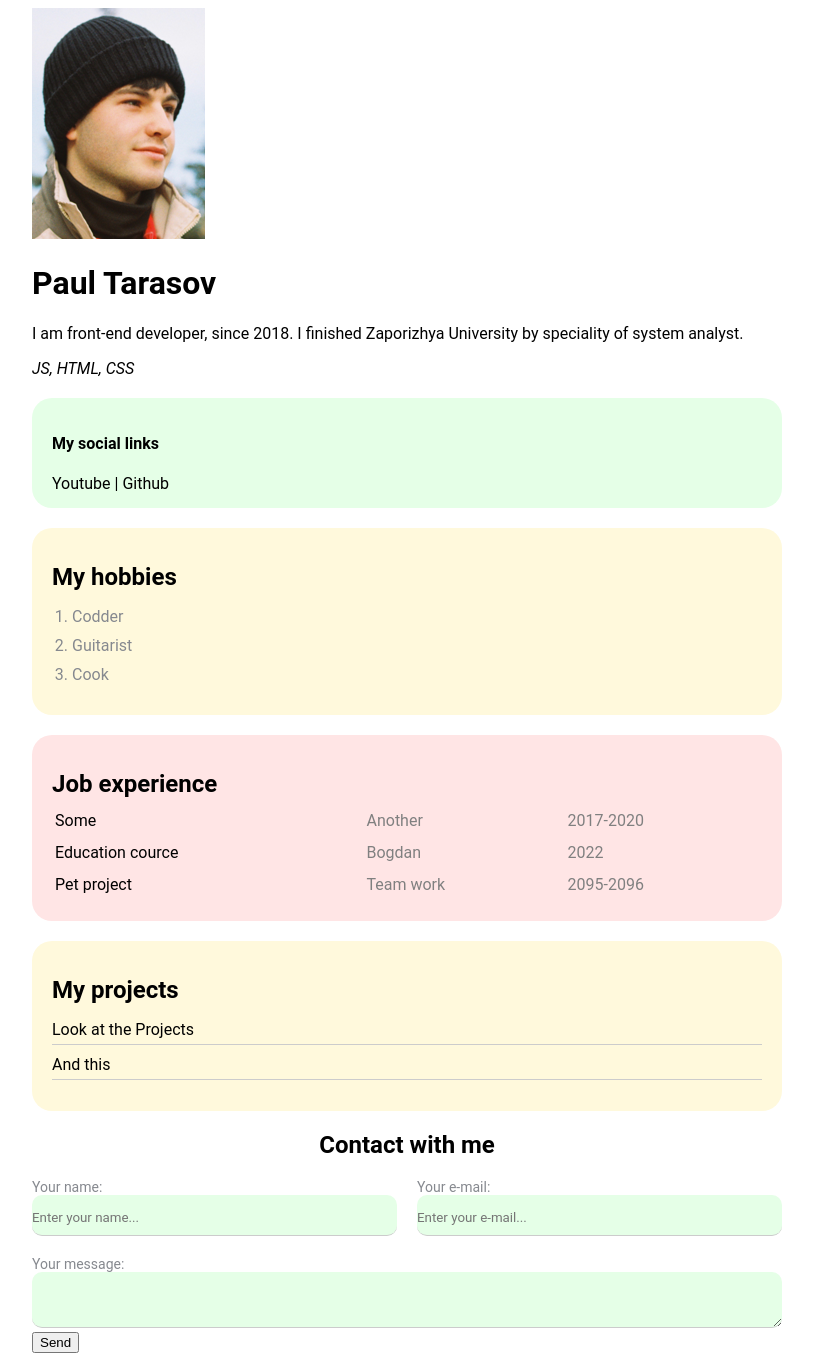
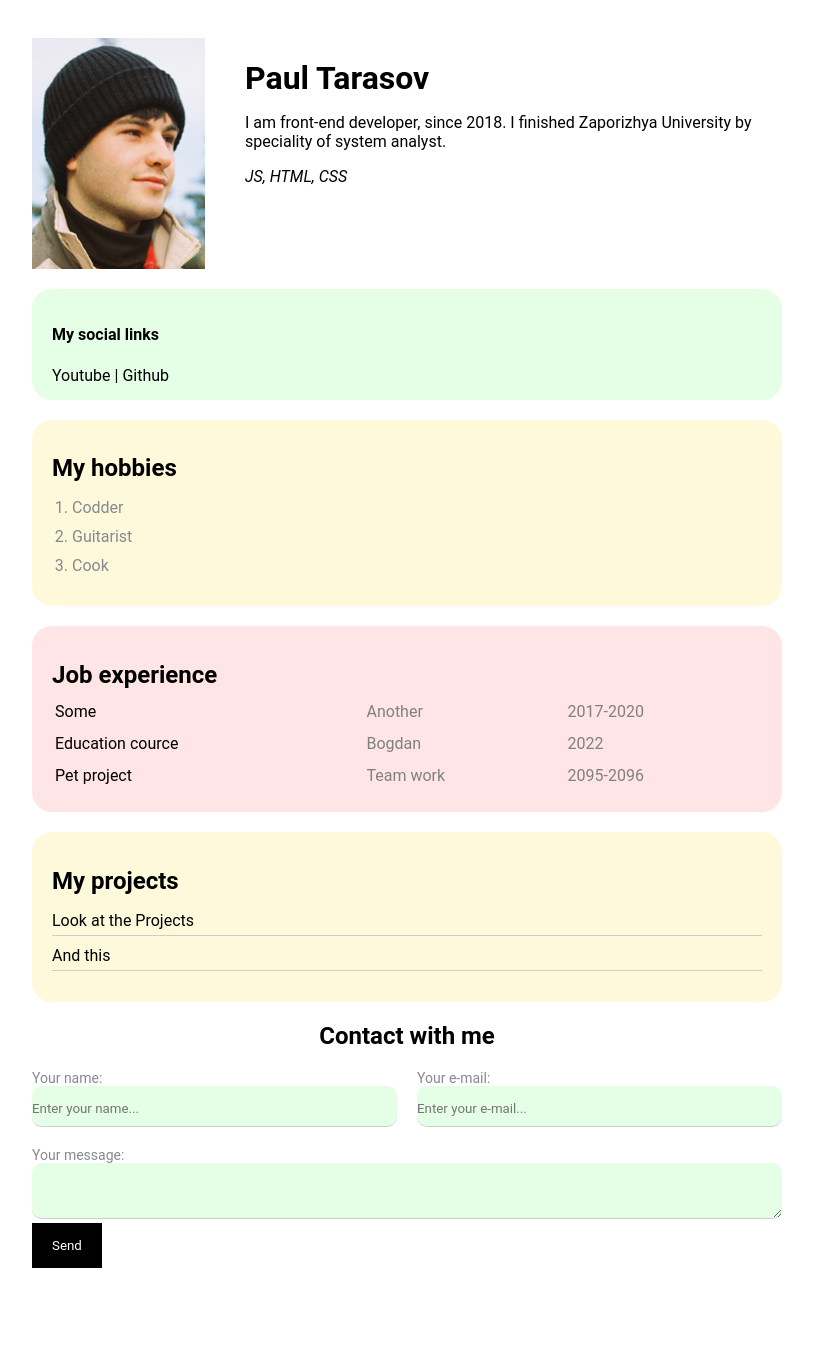
Before and after one commit to TheSpl4sh/myResume, a plain HTML site: page index.html in a window 1280 px wide. Shown: the whole page, without its empty margins (233-1046 px from the left). After the commit the page ends 1276 px from the top, so only its background shows below. Drawn offline with Linux system fonts and the light colour scheme.

Commit message:
Adaptive changes

```diff
--- a/index.html
+++ b/index.html
@@ -11,9 +11,11 @@
     <div class="container">
         <div class = "info">
             <img class="avatar" src="me.jpg" alt="Павло Тарасов">
-            <h1>Paul Tarasov</h1>
-            <p>I am front-end developer, since 2018. I finished Zaporizhya University by speciality of system analyst.</p>
-            <p><em>JS, HTML, CSS</em></p>
+            <div class="info-text">
+                <h1>Paul Tarasov</h1>
+                <p>I am front-end developer, since 2018. I finished Zaporizhya University by speciality of system analyst.</p>
+                <p><em>JS, HTML, CSS</em></p>
+            </div>
         </div>
 
         <div class="card bg-green">
@@ -86,11 +88,10 @@
                         <textarea id = "text" rows = "2"></textarea>
                     </div>
 
-                    <input type = "submit" value = "Send">
+                    <input class = "btn" type = "submit" value = "Send">
                 </form>
         </div>
+
 </div>
-
-
 </body>
 </html>
--- a/style.css
+++ b/style.css
@@ -24,6 +24,7 @@ a:visited {
 .container {
     max-width: 750px;
     margin:auto;
+    padding-top: 30px;
 }
 
 .bg-yellow {
@@ -46,6 +47,22 @@ a:visited {
 
 .info {
     margin-bottom: 20px;
+    display: flex;
+}
+
+@media (max-width: 700px) {
+    .info {
+        text-align: center;
+        display: block;
+    }
+}
+
+.info-text {
+    margin-left: 40px;
+}
+
+.info-text h1 {
+    margin-bottom: 10px;
 }
 
 .card h2 {
@@ -121,3 +138,16 @@ td:nth-child(3) {
 .row > .form-group:last-child {
     margin-right: 0px;
 }
+
+.btn {
+    background: #000;
+    padding: 15px 20px;
+    color: #fff;
+    border: none;
+    font-family: inherit;
+    cursor: pointer;
+}
+
+.btn:hover {
+    opacity: 0.9;
+}
```
